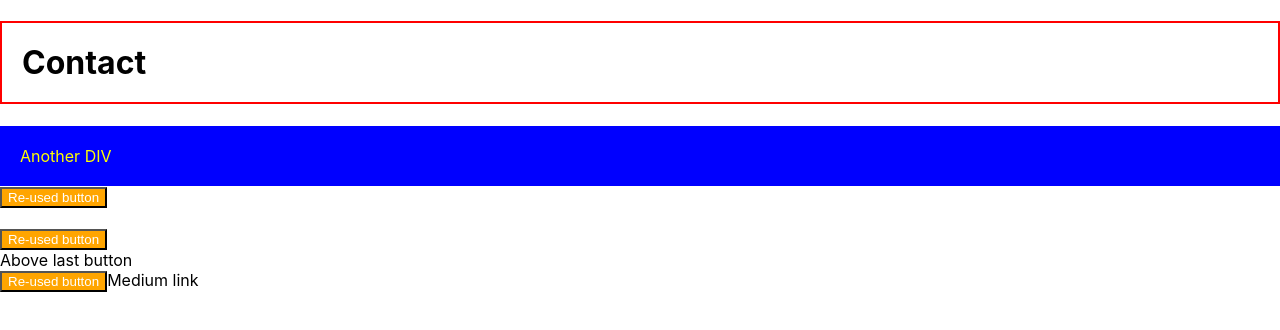
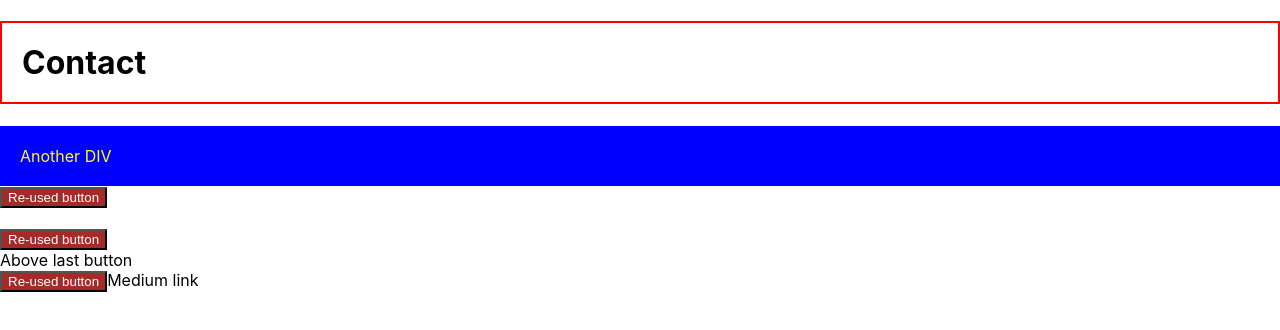
Before and after one commit to AnthonyDelaCruz/scan, a Next.js app: page /contact in a window 1280 px wide. Shown: the top 330 px of the page. Built offline with nearby package versions, Linux system fonts and the light colour scheme.

Commit message:
changed color

```diff
--- a/styles/button.module.css
+++ b/styles/button.module.css
@@ -1,4 +1,4 @@
 .button {
   color: white;
-  background-color: orange;
+  background-color: brown;
 }
```
